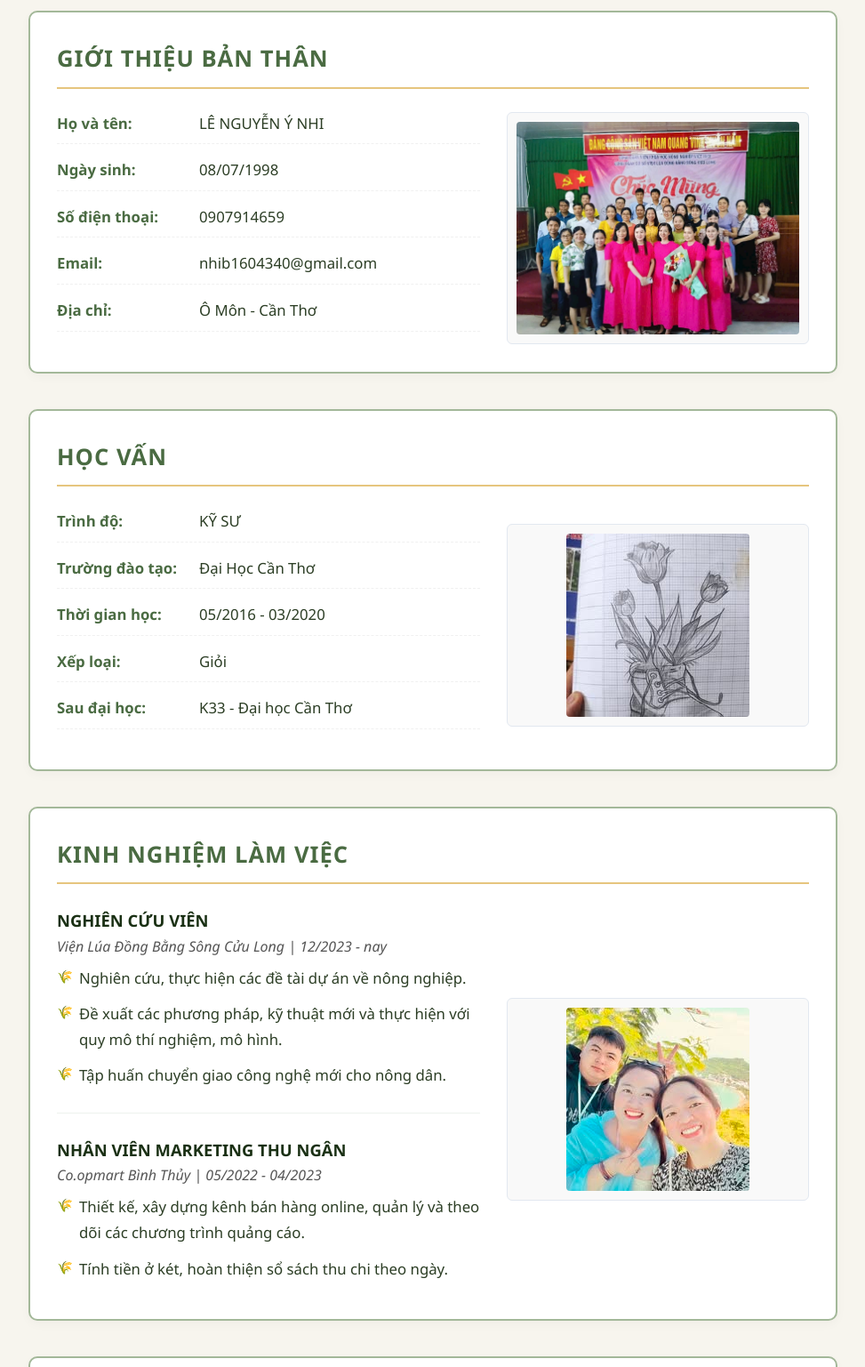
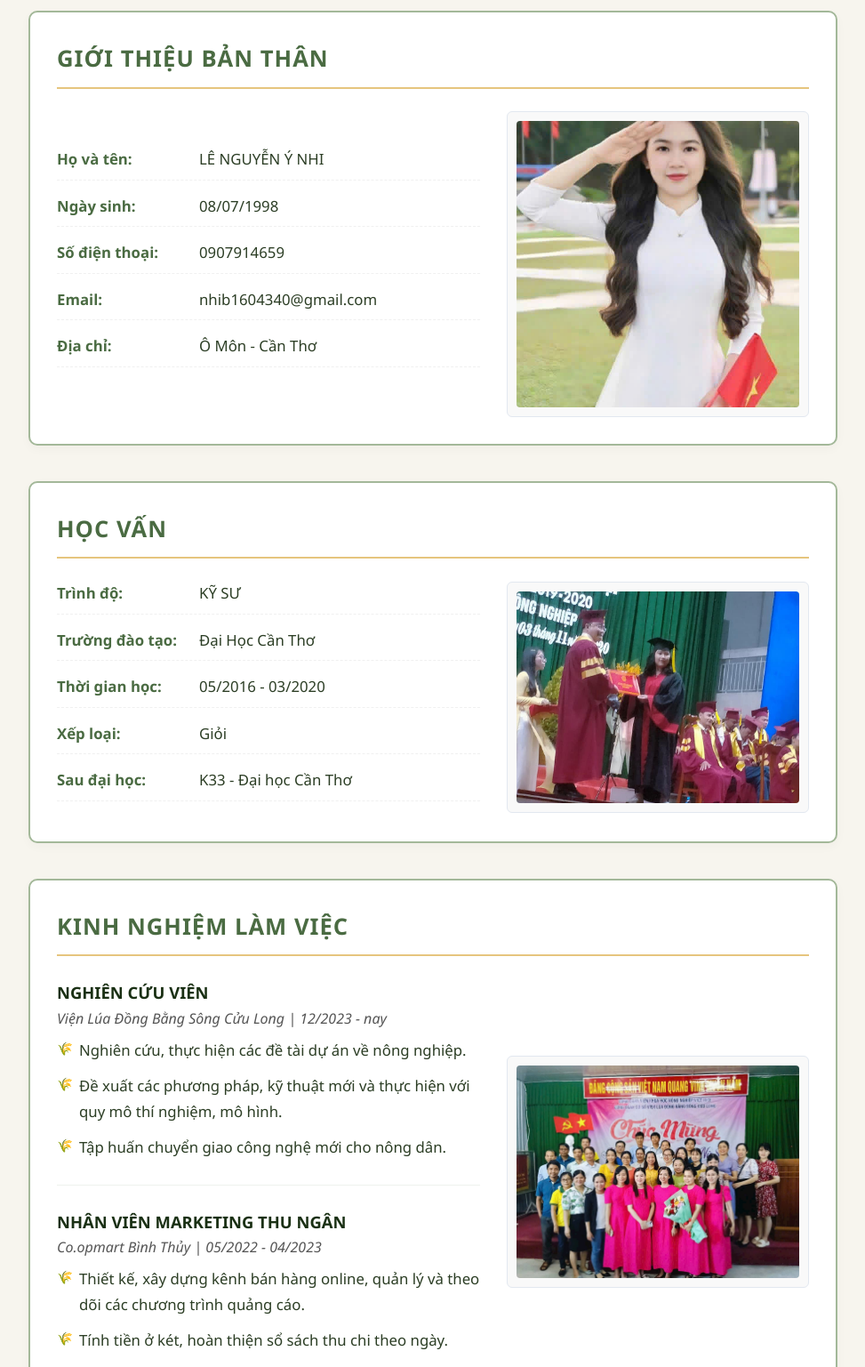
Before and after one commit to LENGUYENYNHI/HOMEM1226007, a plain HTML site: page index.html in a window 1280 px wide. Shown: the part 400-1937 px from the top of the page at 89% size, without its empty margins (153-1126 px from the left). Drawn offline with Linux system fonts and the light colour scheme.

Commit message:
Update image sources in index.html

```diff
--- a/index.html
+++ b/index.html
@@ -304,7 +304,7 @@
                     <div class="info-item"><span class="info-label">Địa chỉ:</span>Ô Môn - Cần Thơ</div>
                 </div>
                 <div class="image-wrapper">
-                    <img class="section-image" src="500990612_2577063785958675_6221298110546019551_n.jpg" alt="Ảnh áo dài trắng">
+                    <img class="section-image" src="1784082403201_277860160040601764_3611048377680232290_a295722574d1256f9d4049d709a54d80.jpg" alt="Ảnh áo dài trắng">
                 </div>
             </div>
         </section>
@@ -320,7 +320,7 @@
                     <div class="info-item"><span class="info-label">Sau đại học:</span>K33 - Đại học Cần Thơ</div>
                 </div>
                 <div class="image-wrapper">
-                    <img class="section-image" src="486849882_2513339548997766_2135488034200053211_n.jpg" alt="Ảnh nhận bằng">
+                    <img class="section-image" src="123560366_1343319989333067_1698266061329836228_n.jpg" alt="Ảnh nhận bằng">
                 </div>
             </div>
         </section>
@@ -351,7 +351,7 @@
 
                 </div>
                 <div class="image-wrapper">
-                    <img class="section-image" src="722859721_2936375630027487_6094817368681329068_n.jpg" alt="Ảnh đoàn Viện">
+                    <img class="section-image" src="500990612_2577063785958675_6221298110546019551_n.jpg" alt="Ảnh đoàn Viện">
                 </div>
             </div>
         </section>
@@ -393,7 +393,7 @@
                             <p style="font-size: 0.95rem; color: #555;">Thích vẽ nghệ thuật tĩnh vật, sáng tạo màu sắc.</p>
                         </div>
                         <div class="hobby-image-wrapper">
-                            <img class="hobby-image" src="123560366_1343319989333067_1698266061329836228_n.jpg" alt="Ảnh hoa trong giày">
+                            <img class="hobby-image" src="486849882_2513339548997766_2135488034200053211_n.jpg" alt="Ảnh hoa trong giày">
                         </div>
                     </div>
                 </div>
@@ -405,7 +405,7 @@
                             <p style="font-size: 0.95rem; color: #555;">Yêu thích khám phá các danh lam thắng cảnh cùng bạn bè và đồng nghiệp.</p>
                         </div>
                         <div class="hobby-image-wrapper">
-                            <img class="hobby-image" src="1784082403201_277860160040601764_3611048377680232290_a295722574d1256f9d4049d709a54d80.jpg" alt="Ảnh 3 người">
+                            <img class="hobby-image" src="722859721_2936375630027487_6094817368681329068_n.jpg" alt="Ảnh 3 người">
                         </div>
                     </div>
                 </div>
```
